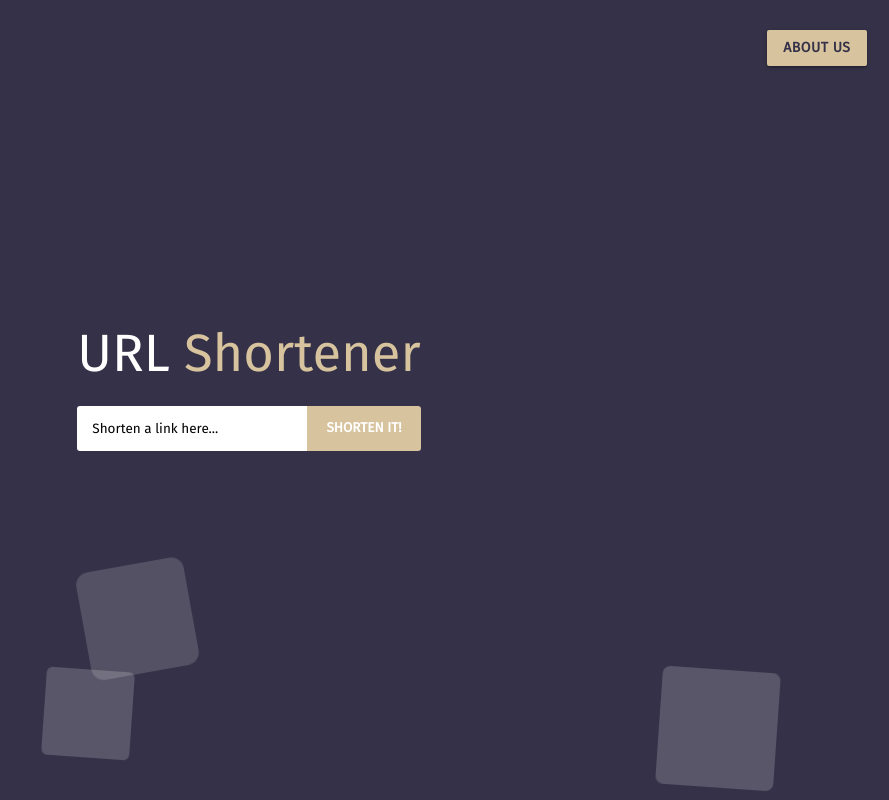
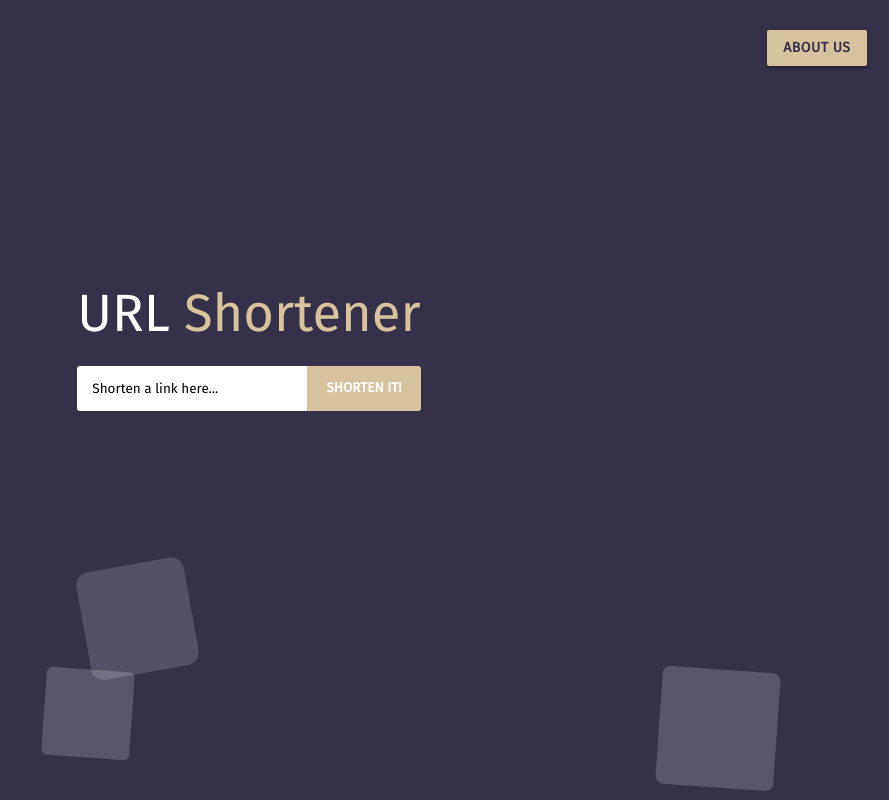
Before and after one commit to TheNewC0der-24/URLx, a React (Create React App) app: page / in a window 1280 px wide. Shown: the whole page, without its empty margins (391-1280 px from the left). Built offline with nearby package versions, Linux system fonts and the light colour scheme.

Commit message:
🐞 fix: same className issue styling

```diff
--- a/src/App.css
+++ b/src/App.css
@@ -11,8 +11,8 @@
     background-color: var(--primary-color) !important;
 }
 
-.container {
-    height: 80vh;
+.app-container {
+    height: 70vh;
     display: flex;
     flex-direction: column;
     align-items: center;
--- a/src/Main.jsx
+++ b/src/Main.jsx
@@ -12,7 +12,7 @@ const Main = () => {
     return (
         <>
             <Navbar />
-            <div className='container'>
+            <div className='app-container'>
                 <InputShortener setInputValue={setInputValue} />
                 <BackgroundAnimate />
                 <Result inputValue={inputValue} />
```
